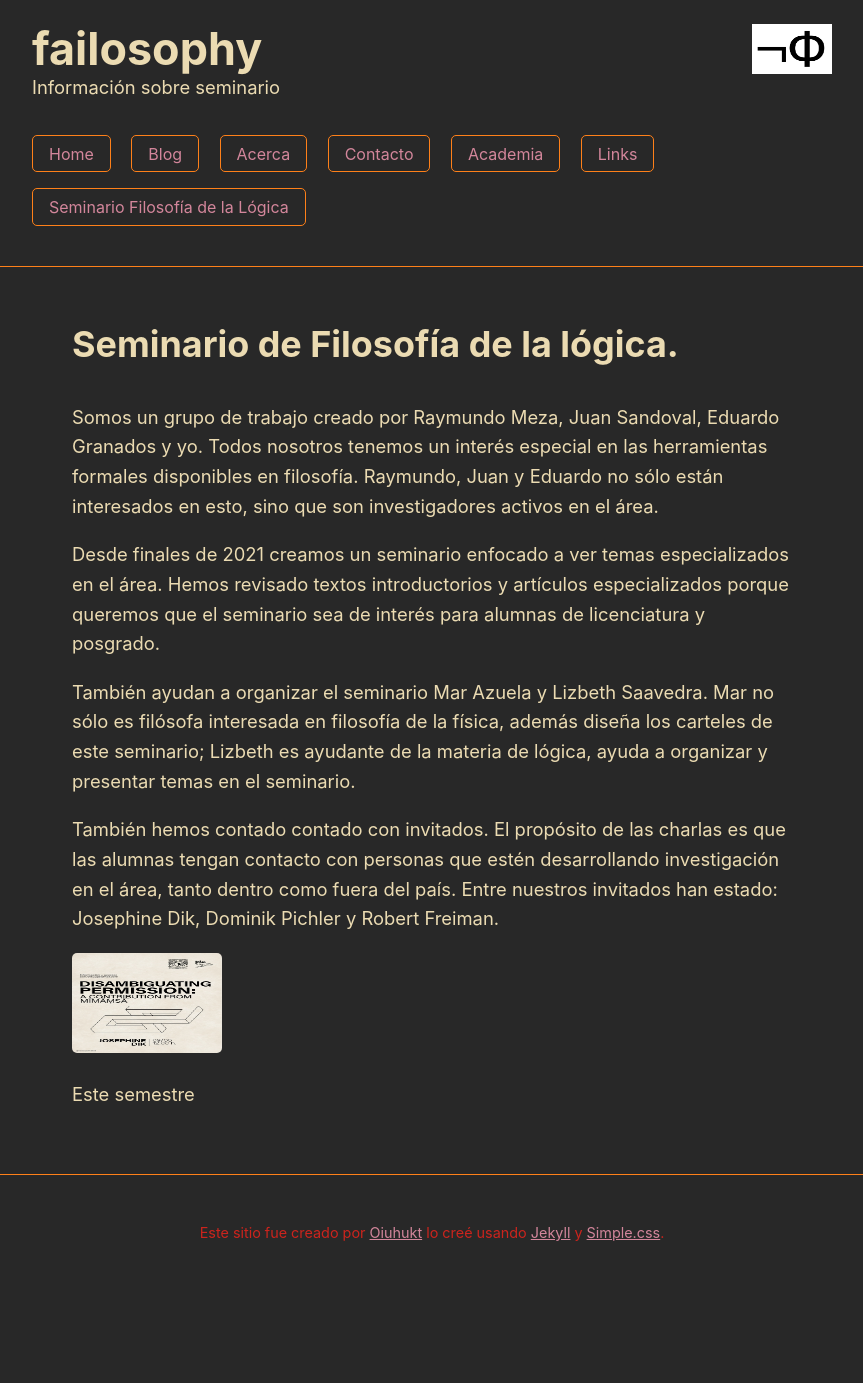
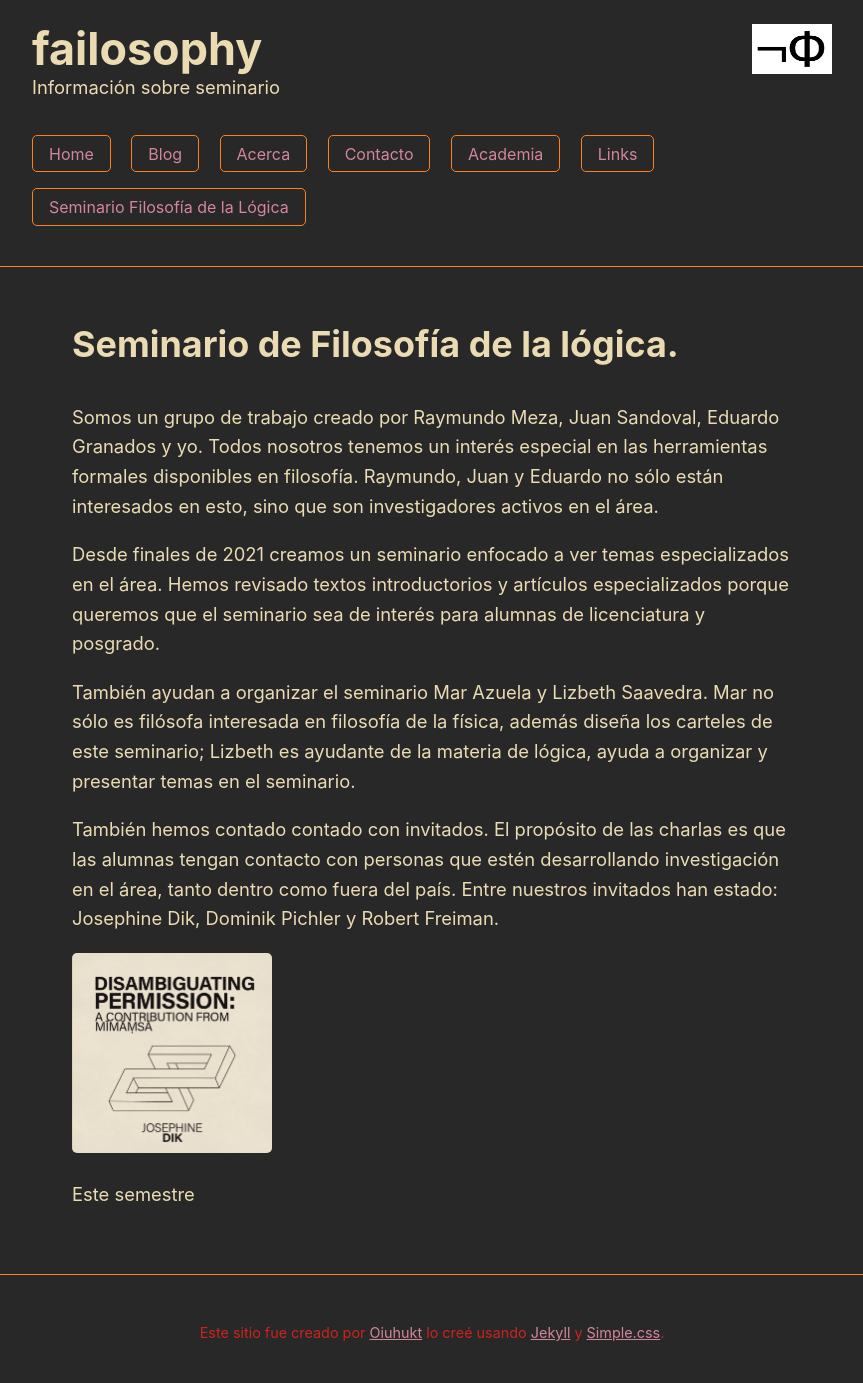
Before and after one commit to Oiuhukt/failosophy, a Jekyll site: the page built from seminario.md, in a window 1280 px wide. Shown: the whole page, without its empty margins (208-1071 px from the left). Built offline with Jekyll 4.4.1, drawn with Linux system fonts in a browser that asks for light colours; before the commit the page ends 1283 px from its top, so only the background shows below that.

Commit message:
nuevas imágenes

```diff
--- a/seminario.md
+++ b/seminario.md
@@ -16,6 +16,6 @@ También ayudan a organizar el seminario Mar Azuela y Lizbeth Saavedra. Mar no s
 
 También hemos contado contado con invitados. El propósito de las charlas es que las alumnas tengan contacto con personas que estén desarrollando investigación en el área, tanto dentro como fuera del país. Entre nuestros invitados han estado: Josephine Dik, Dominik Pichler y Robert Freiman.
 
-<img src="/failosophy/assets/images/Josephine.jpg" alt="Josephine" title="Póster Josephine" width="150" height="100" />
+<img src="/failosophy/assets/images/SL_JD.png" alt="Josephine" title="Póster Josephine" width="200" height="200" />
 
 Este semestre
```
Also changed, not shown: assets/images/Dominik.jpg (deleted), assets/images/Josephine.jpg (deleted), assets/images/Robert.jpg (deleted), assets/images/SL_DP.png (added), assets/images/SL_JD.png (added), assets/images/SL_RF.png (added).
